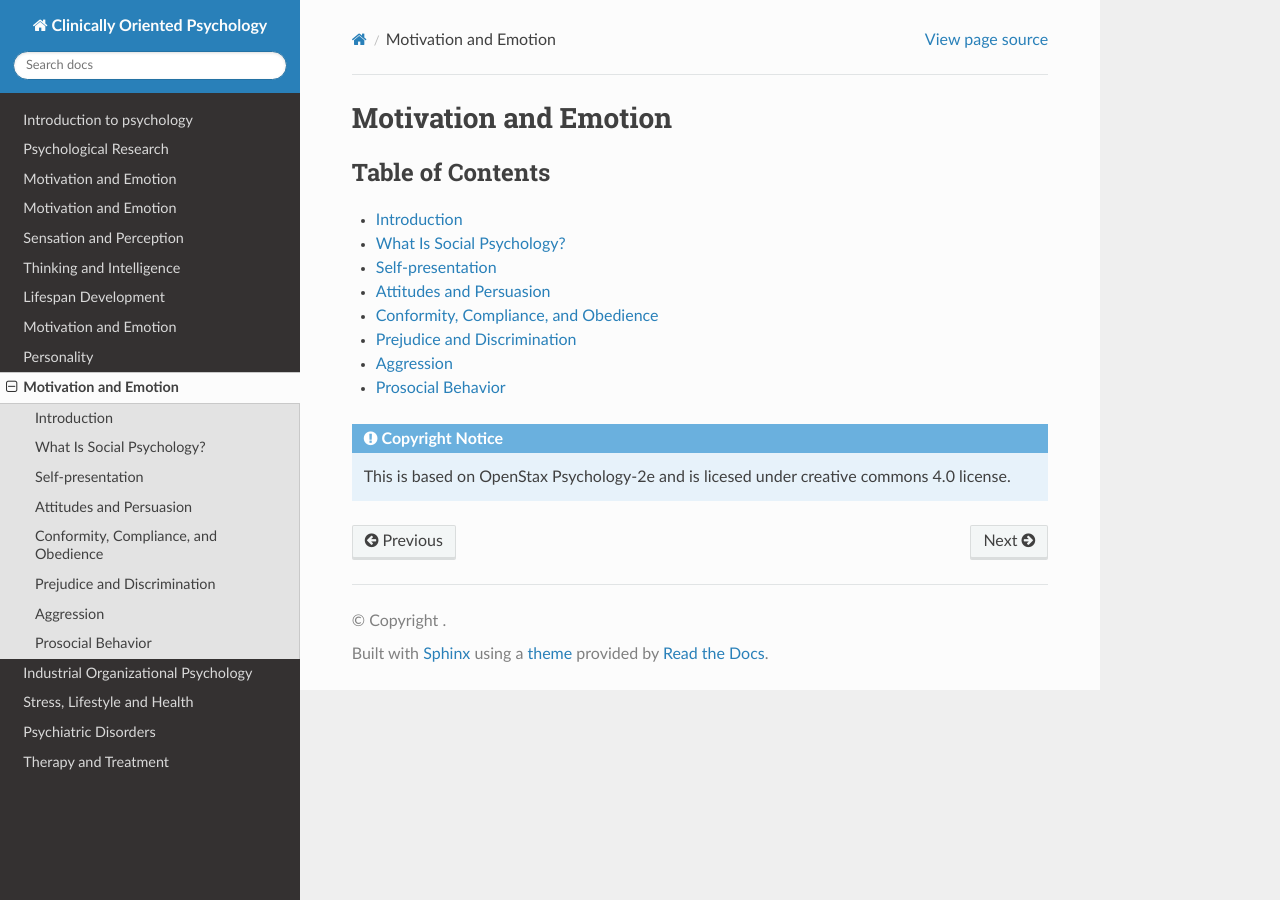
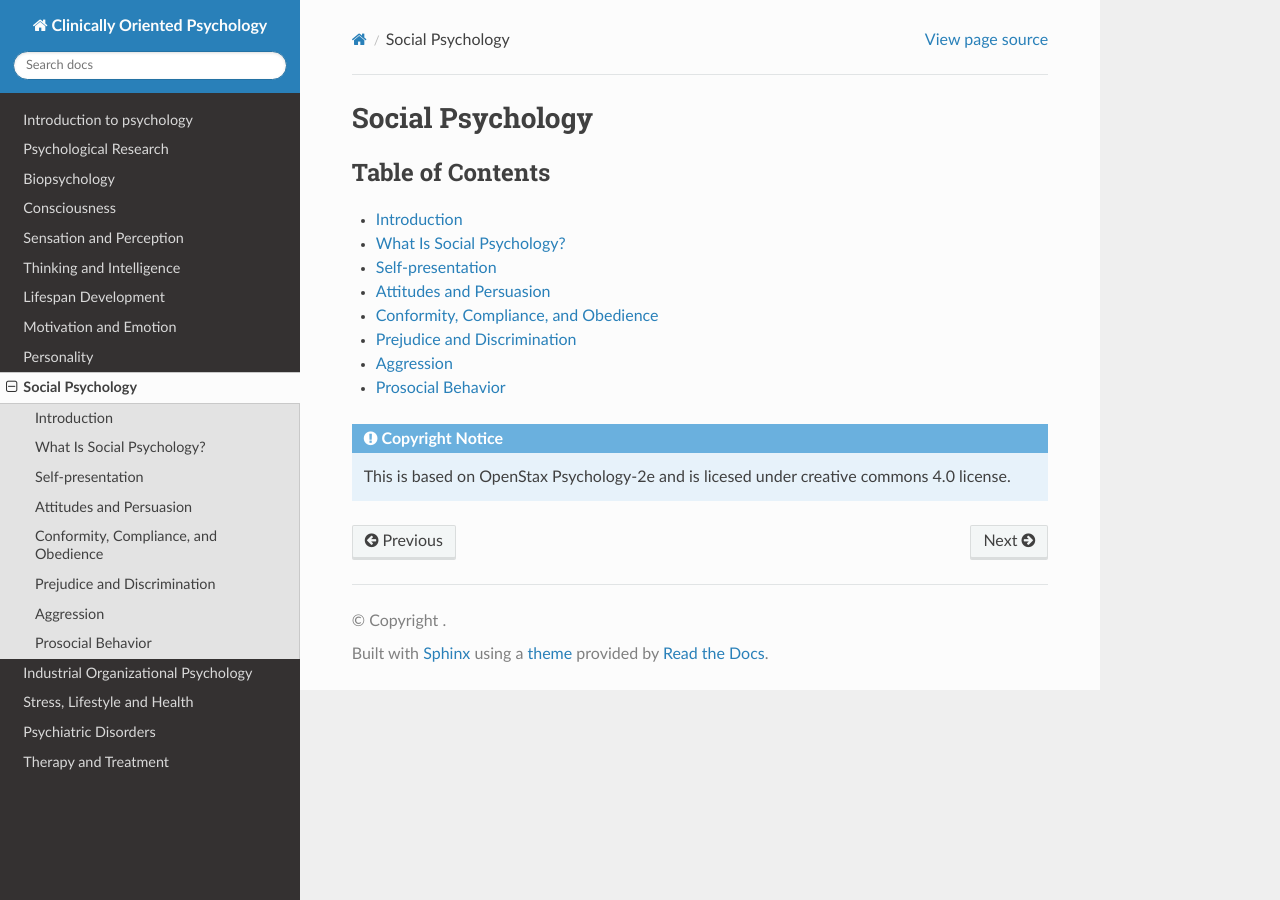
Before and after one commit to justpsychiatry/Clinically-Oriented-Psychology, a Sphinx documentation site: the page built from docs/source/socialpsych/index.rst, in a window 1280 px wide. Built offline with Sphinx 7.4.7 and the Read the Docs theme 2.0.0, drawn with Linux system fonts in a browser that asks for light colours; pages that are not in the unit, such as notebooks, are missing from menus.

Commit message:
corrections

```diff
--- a/docs/source/biop/index.rst
+++ b/docs/source/biop/index.rst
@@ -1,5 +1,5 @@
-Motivation and Emotion
-######################
+Biopsychology
+#############
 
 
 .. toctree::
@@ -8,4 +8,5 @@ Motivation and Emotion
    :maxdepth: 1
 
    m*
+
    ...
--- a/docs/source/cons/index.rst
+++ b/docs/source/cons/index.rst
@@ -1,5 +1,5 @@
-Motivation and Emotion
-######################
+Consciousness
+##############
 
 
 .. toctree::
--- a/docs/source/psyr/index.rst
+++ b/docs/source/psyr/index.rst
@@ -8,4 +8,5 @@ Psychological Research
    :maxdepth: 1
 
    m*
+
    ...
--- a/docs/source/socialpsych/index.rst
+++ b/docs/source/socialpsych/index.rst
@@ -1,5 +1,5 @@
-Motivation and Emotion
-######################
+Social Psychology
+##################
 
 
 .. toctree::
@@ -8,4 +8,5 @@ Motivation and Emotion
    :maxdepth: 1
 
    m*
+
    ...
```
